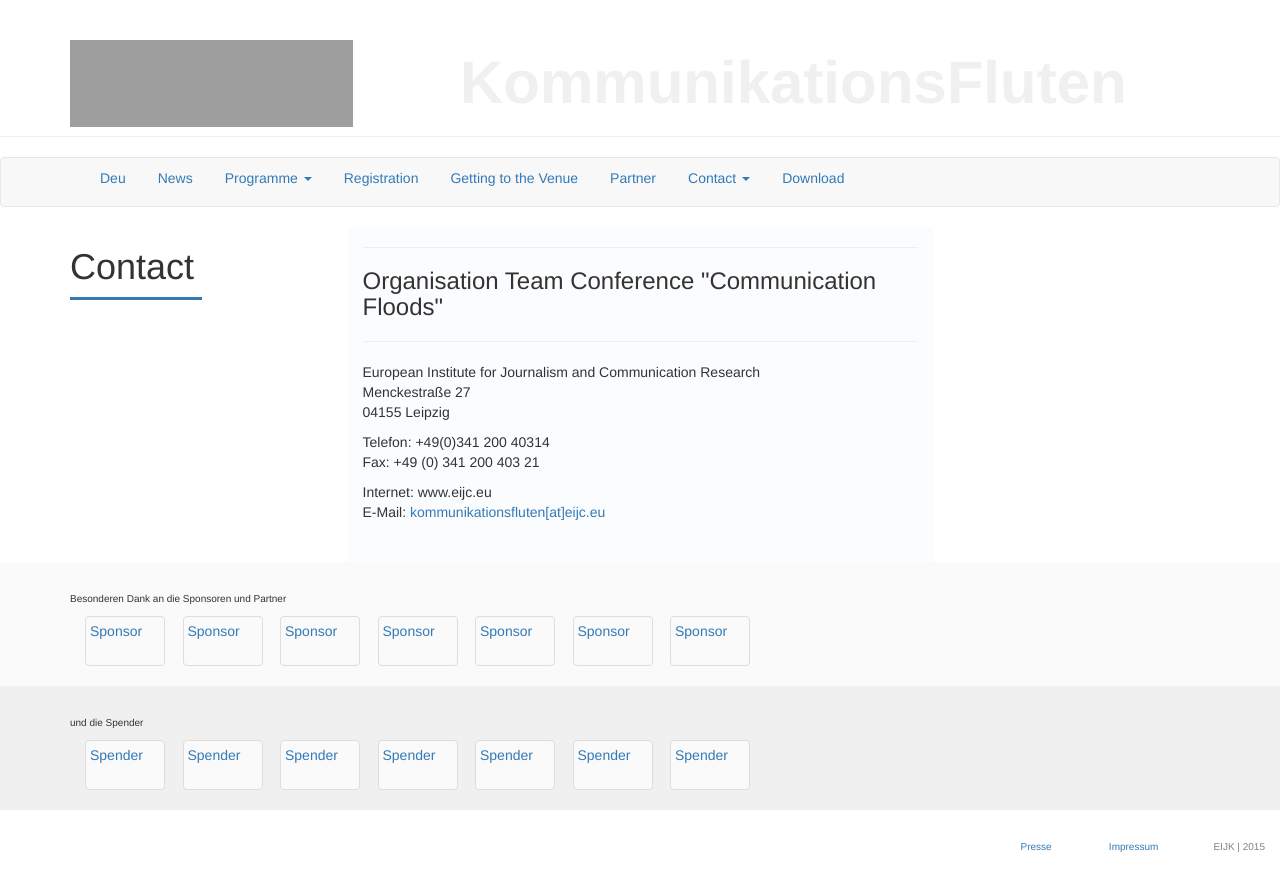
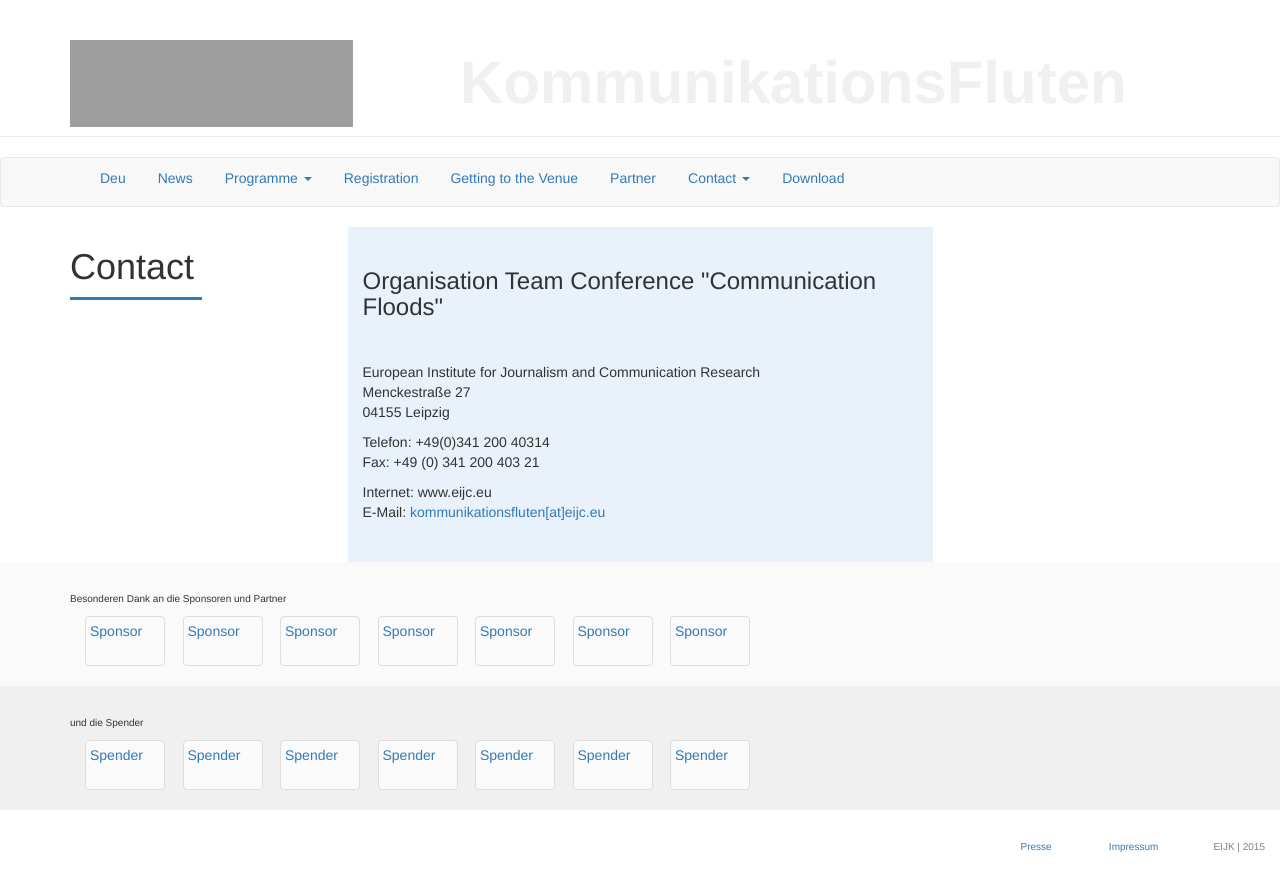
Before and after one commit to susedev/test, a Jekyll site: the page built from contact.html, in a window 1280 px wide. Shown: the top 892 px of the page. Built offline with Jekyll 4.4.1, drawn with Linux system fonts in a browser that asks for light colours; nearby versions of some CDN libraries; grey boxes are pictures that could not be loaded.

Commit message:
Update page.html

```diff
--- a/_layouts/page.html
+++ b/_layouts/page.html
@@ -16,7 +16,7 @@ layout: base
           <div class="box" style="background-color: #337AB7; width: 80%; height:3px; margin-top:3px;"></div>
     </div>
     <div class="col-md-1"></div>
-    <div class="col-md-6 col-md-height col-full-height" style="background-color: #fbfcfe">
+    <div class="col-md-6 col-md-height col-full-height" style="background-color: #e9f1fa">
                {{ content }}
     </div>
 
```
